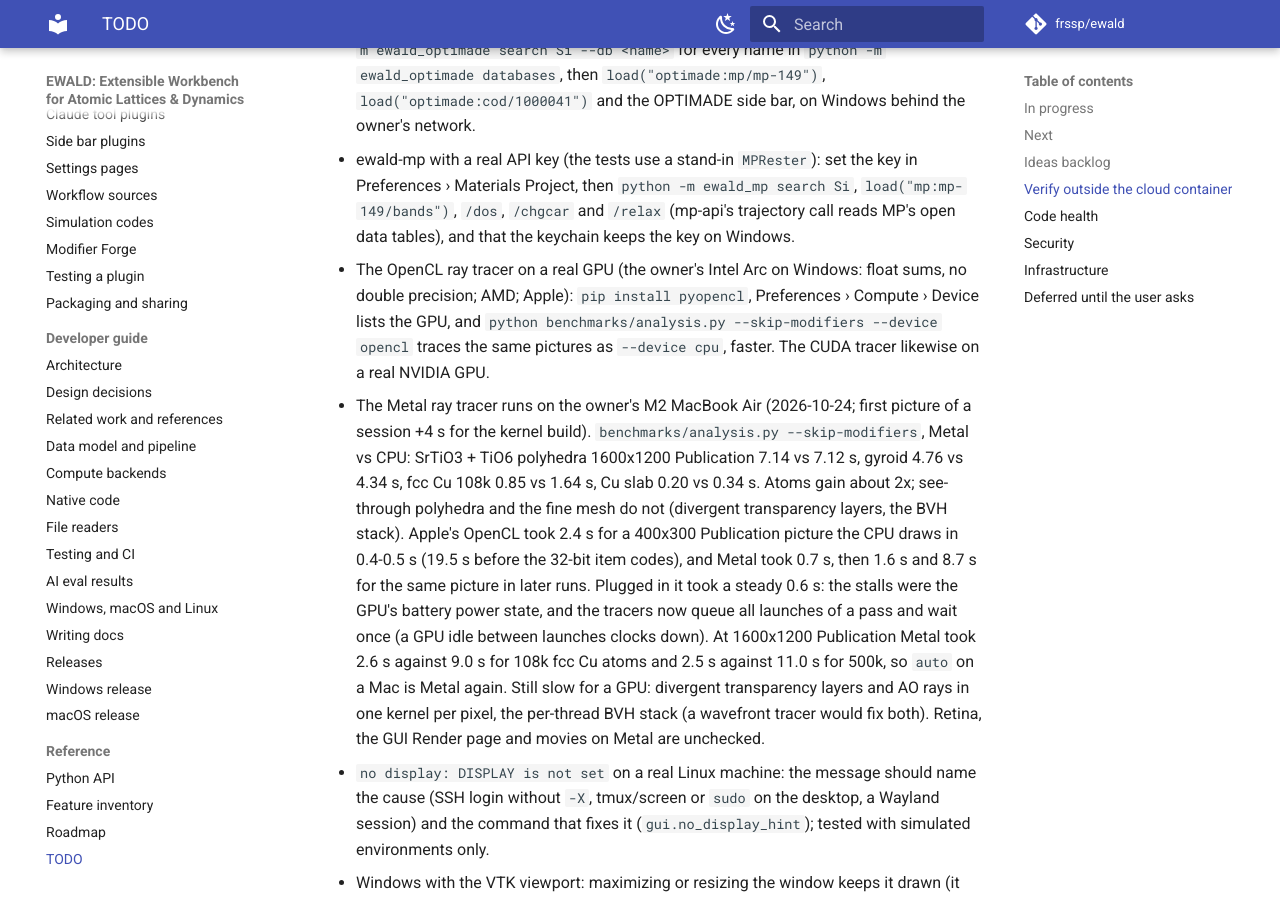
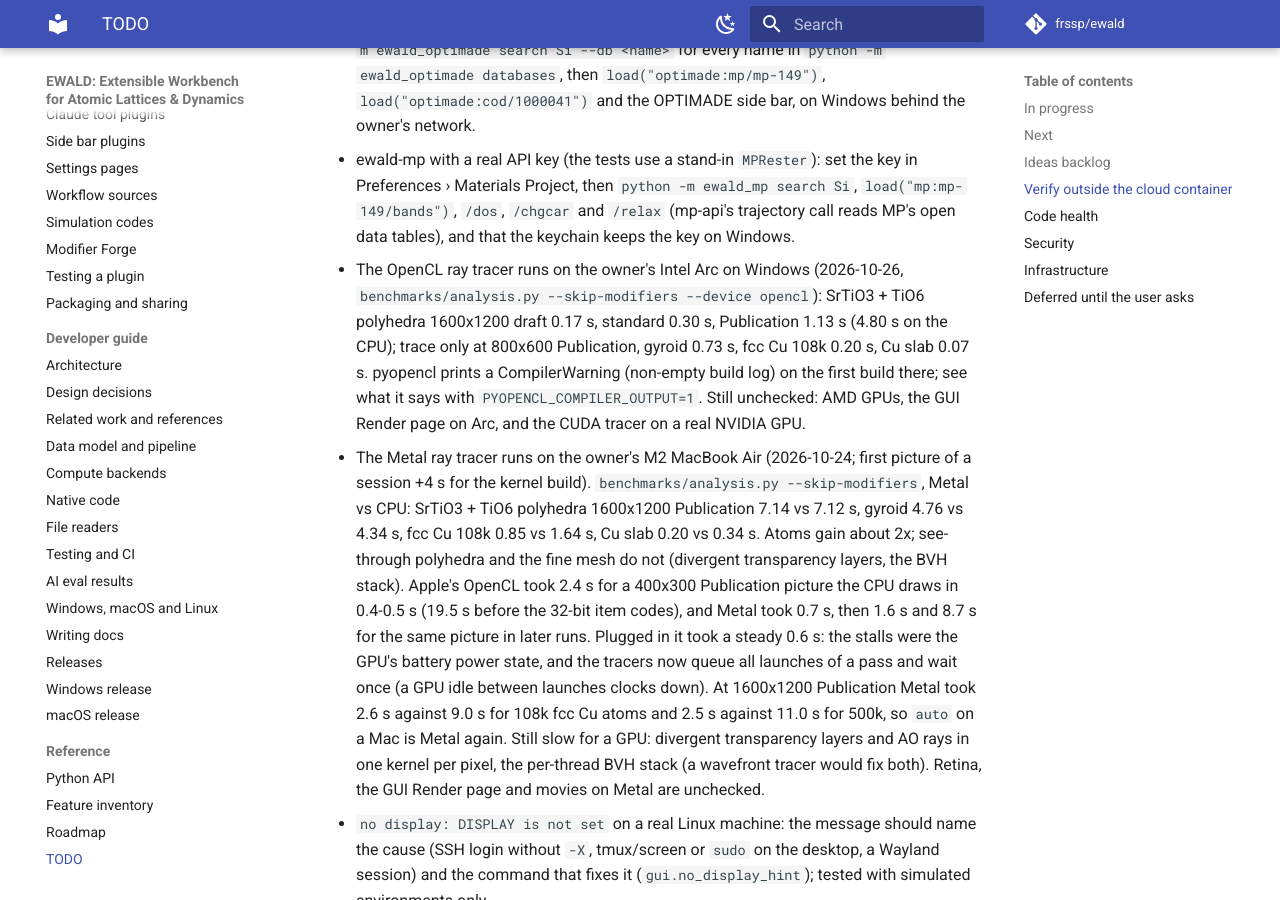
Before and after one commit to frssp/ewald, an MkDocs documentation site: the page built from docs/todo.md, in a window 1280 px wide and 900 px high, scrolled down 20424 px. Built offline with MkDocs 1.6.1 and Material for MkDocs 9.7.7, drawn with Linux system fonts in a browser that asks for light colours; comment, search, counter and statistics services are not loaded.

Commit message:
docs: Intel Arc OpenCL ray tracer timings
Co-Authored-By: Claude Opus 5.5 (1M context) <noreply@anthropic.com>

```diff
--- a/docs/todo.md
+++ b/docs/todo.md
@@ -703,10 +703,13 @@ From the feature-ideas review (2026-10-19), after the four in progress above.
   Materials Project, then `python -m ewald_mp search Si`, `load("mp:mp-149/bands")`, `/dos`,
   `/chgcar` and `/relax` (mp-api's trajectory call reads MP's open data tables), and that the
   keychain keeps the key on Windows.
-- The OpenCL ray tracer on a real GPU (the owner's Intel Arc on Windows: float sums, no double
-  precision; AMD; Apple): `pip install pyopencl`, Preferences › Compute › Device lists the GPU,
-  and `python benchmarks/analysis.py --skip-modifiers --device opencl` traces the same pictures
-  as `--device cpu`, faster. The CUDA tracer likewise on a real NVIDIA GPU.
+- The OpenCL ray tracer runs on the owner's Intel Arc on Windows (2026-10-26,
+  `benchmarks/analysis.py --skip-modifiers --device opencl`): SrTiO3 + TiO6 polyhedra 1600x1200
+  draft 0.17 s, standard 0.30 s, Publication 1.13 s (4.80 s on the CPU); trace only at 800x600
+  Publication, gyroid 0.73 s, fcc Cu 108k 0.20 s, Cu slab 0.07 s. pyopencl prints a
+  CompilerWarning (non-empty build log) on the first build there; see what it says with
+  `PYOPENCL_COMPILER_OUTPUT=1`. Still unchecked: AMD GPUs, the GUI Render page on Arc, and the CUDA
+  tracer on a real NVIDIA GPU.
 - The Metal ray tracer runs on the owner's M2 MacBook Air (2026-10-24; first picture of a session
   +4 s for the kernel build). `benchmarks/analysis.py --skip-modifiers`, Metal vs CPU: SrTiO3 +
   TiO6 polyhedra 1600x1200 Publication 7.14 vs 7.12 s, gyroid 4.76 vs 4.34 s, fcc Cu 108k
```
Also changed, not shown: docs/user/gpu.md (+3 -2 lines).
